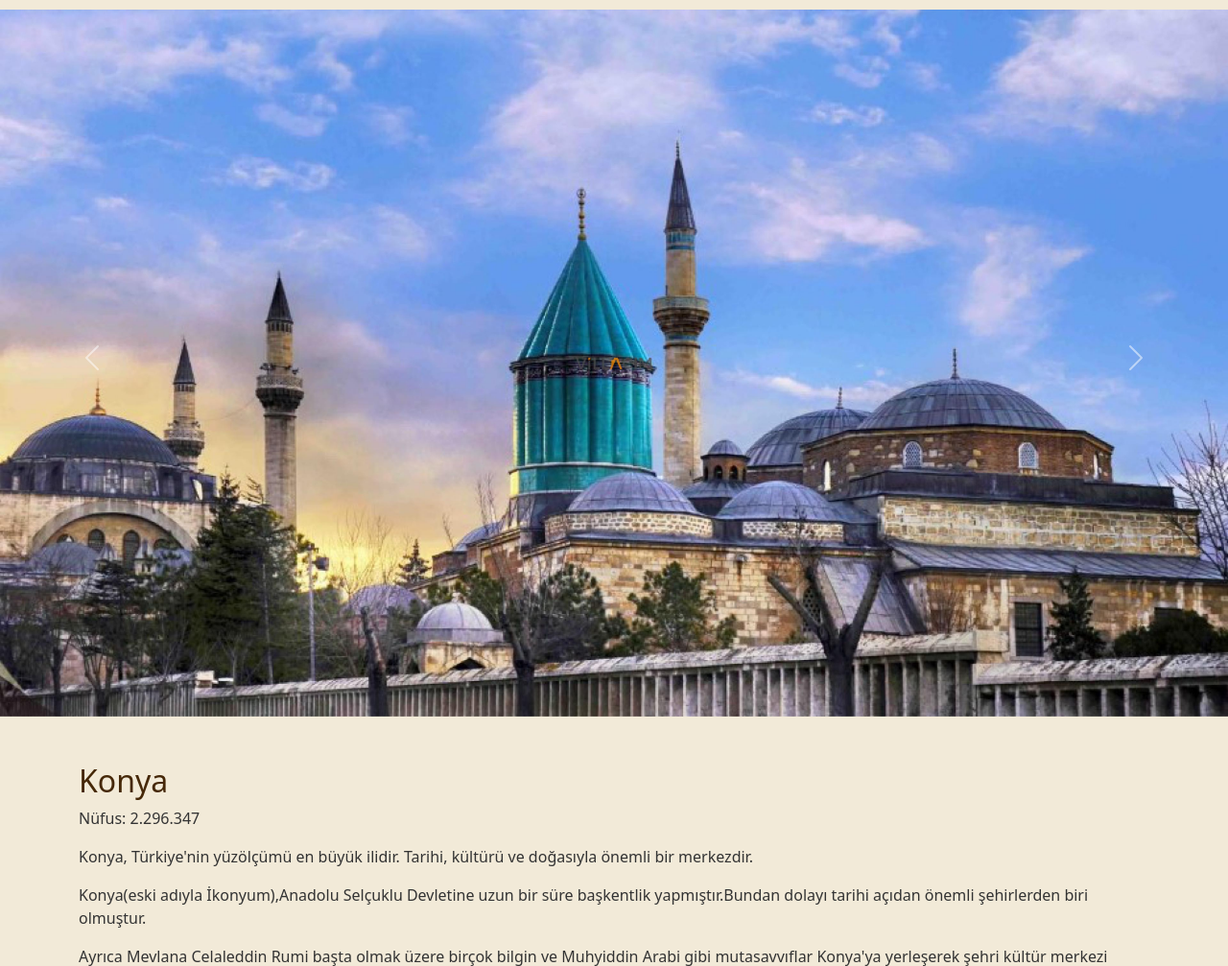
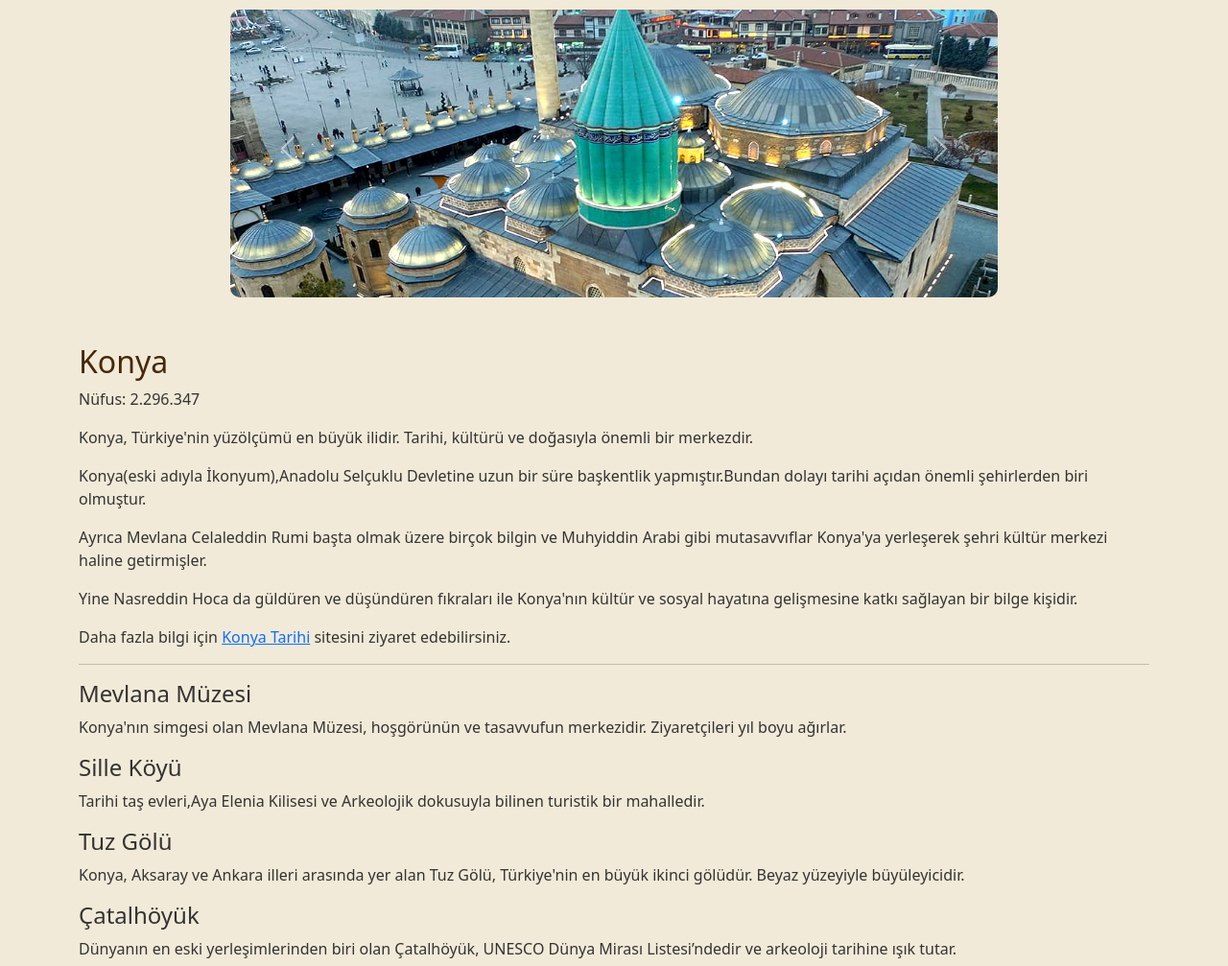
Before and after one commit to nazifeharputluoglu/WebProjesi, a PHP site: page /sehrim.html in a window 1280 px wide. Shown: the part 56-1063 px from the top of the page at 96% size. Run offline with PHP 8.4, Linux system fonts and the light colour scheme.

Commit message:
fotograflar ve style.css güncellendi

```diff
--- a/sehrim.html
+++ b/sehrim.html
@@ -31,19 +31,19 @@
 </nav>
 
 
-<div id="konyaSlider" class="carousel slide mb-5" data-bs-ride="carousel">
+<div id="konyaSlider" class="carousel slide mb-5 mx-auto" data-bs-ride="carousel">
   <div class="carousel-inner">
     <div class="carousel-item active">
-      <a href="#mevlana"><img src="images\mevlanamuzesi.jpg" class="d-block w-100" alt="Mevlana Müzesi"></a>
+      <a href="#mevlana"><img src="images\mevlana-muzesi-50.jpg" class="d-block w-100" alt="Mevlana Müzesi"></a>
     </div>
     <div class="carousel-item">
-      <a href="#sille"><img src="images\sille.jpg" class="d-block w-100" alt="Sille Köyü"></a>
+      <a href="#sille"><img src="images\sille1.jpg" class="d-block w-100" alt="Sille Köyü"></a>
     </div>
     <div class="carousel-item">
-      <a href="#tuzgolu"><img src="images\tuzgolu.webp" class="d-block w-100" alt="Tuz Gölü"></a>
+      <a href="#tuzgolu"><img src="images\tuzgolu-konya.jpg" class="d-block w-100" alt="Tuz Gölü"></a>
     </div>
     <div class="carousel-item">
-      <a href="#catalhoyuk"><img src="images\catalhoyuk.jpg" class="d-block w-100" alt="Çatalhöyük"></a>
+      <a href="#catalhoyuk"><img src="images\catalhoyuk-konya.jpg" class="d-block w-100" alt="Çatalhöyük"></a>
     </div>
   </div>
   <button class="carousel-control-prev" type="button" data-bs-target="#konyaSlider" data-bs-slide="prev">
@@ -62,7 +62,13 @@
 <p>Konya(eski adıyla İkonyum),Anadolu Selçuklu Devletine uzun bir süre başkentlik yapmıştır.Bundan dolayı tarihi açıdan önemli şehirlerden biri olmuştur.</p>
 <p>Ayrıca Mevlana Celaleddin Rumi başta olmak üzere birçok bilgin ve Muhyiddin Arabi gibi mutasavvıflar Konya'ya yerleşerek şehri kültür merkezi haline getirmişler.</p>
  <p>Yine Nasreddin Hoca da güldüren ve düşündüren fıkraları ile Konya'nın kültür ve sosyal hayatına gelişmesine katkı sağlayan bir bilge kişidir.</p>
-<hr>
+<p>
+  Daha fazla bilgi için
+  <a href="http://www.konya.gov.tr/konya-tarihi" target="_blank">Konya Tarihi</a>
+  sitesini ziyaret edebilirsiniz.
+</p>
+
+ <hr>
 
   <h4 id="mevlana">Mevlana Müzesi</h4>
   <p>Konya'nın simgesi olan Mevlana Müzesi, hoşgörünün ve tasavvufun merkezidir. Ziyaretçileri yıl boyu ağırlar.</p>
--- a/style.css
+++ b/style.css
@@ -38,3 +38,16 @@ img {
   border-radius: 10px;
   box-shadow: 0 4px 8px rgba(0,0,0,0.08);
 }
+.carousel-inner img{
+  filter:brightness(1.1) contrast(1.1);
+  border-radius:10px;
+  max-height:300px;
+  object-fit: cover;
+}
+.carousel{
+  margin-top: 10px;
+}
+#konyaSlider{
+  max-width:800px;
+  margin:0 auto;
+}
```
Also changed, not shown: images/catalhoyuk-konya.jpg (added), images/catalhoyuk.jpg (deleted), images/mevlana-muzesi-50.jpg (added), images/mevlanamuzesi.jpg (deleted), images/sille.jpg (deleted), images/sille1.jpg (added), images/tuzgolu-konya.jpg (added), images/tuzgolu.webp (deleted).
